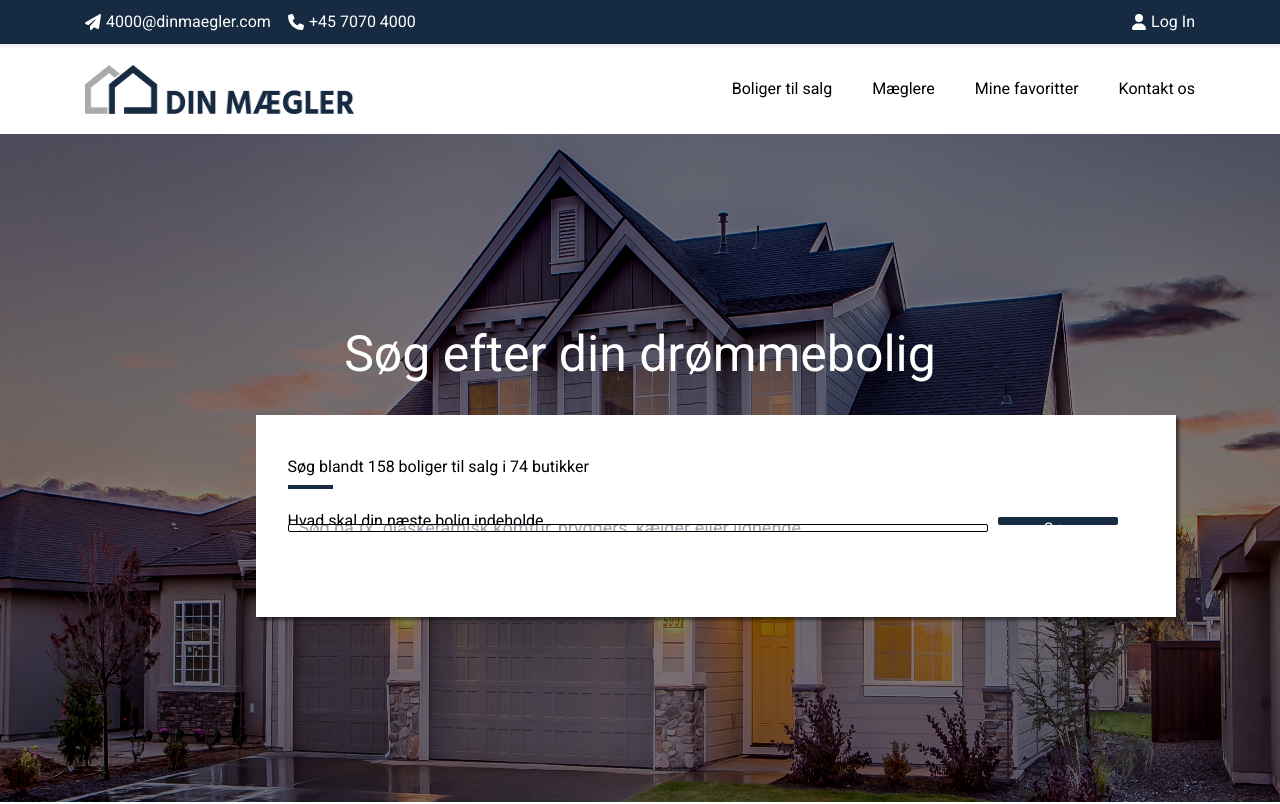
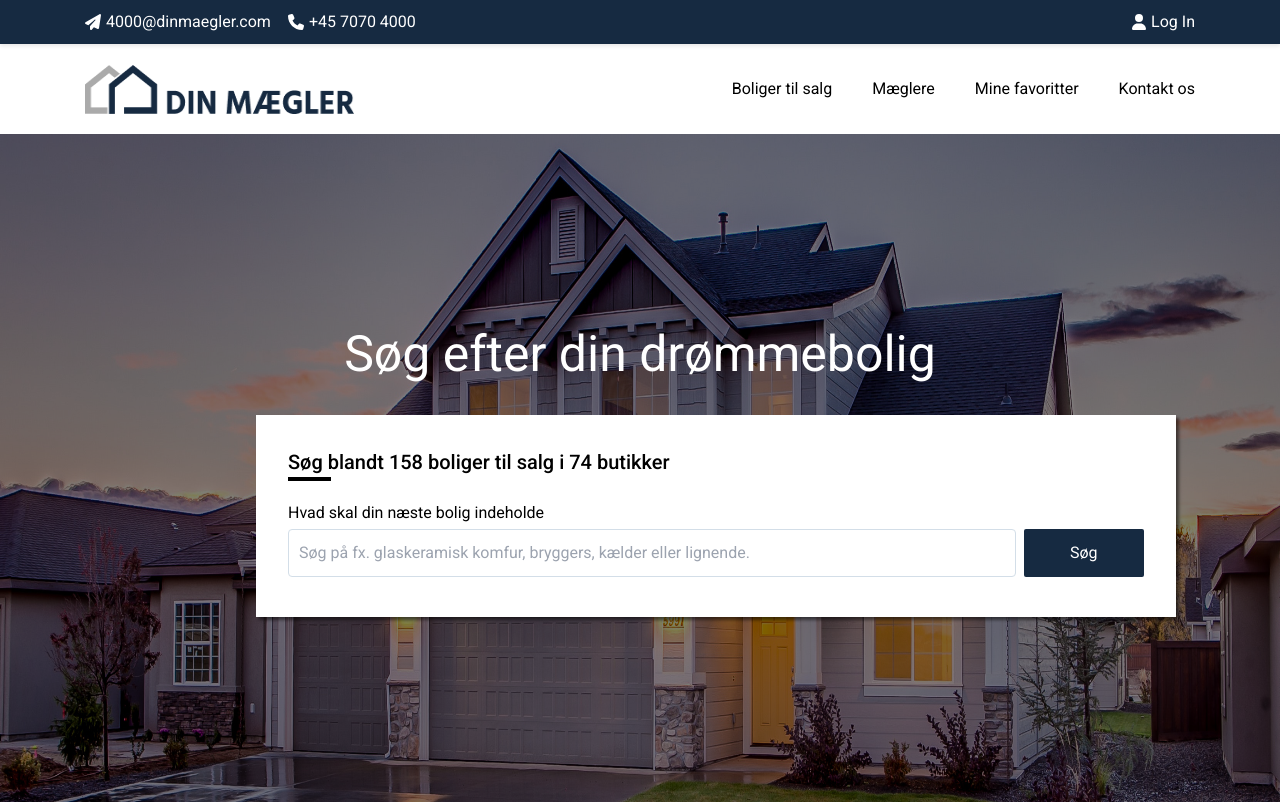
Before and after one commit to Mrleick/Din-maegler, a React (Create React App) app: page / in a window 1280 px wide. Shown: the top 804 px of the page. Built offline with nearby package versions, Linux system fonts and the light colour scheme; no server answers.

Commit message:
Updated/added code.

```diff
--- a/src/components/Button.jsx
+++ b/src/components/Button.jsx
@@ -1,26 +1,8 @@
-import styled from "styled-components";
-
-const StyledButton = styled.button`
-  width: ${(props) => props.width};
-  height: ${(props) => props.height};
-  border-radius: ${(props) => props.borderRadius};
-  color: ${(props) => props.color};
-  background-color: #162a41;
-  border-radius: 2px;
-  border-color: #162a41;
-  cursor: pointer;
-`;
-
-const Button = (props) => {
+const Button = ({ children }) => {
   return (
-    <StyledButton
-      width={props.width}
-      height={props.height}
-      border-radius={props.borderRadius}
-      color={props.color}
-    >
-      {props.text}{" "}
-    </StyledButton>
+    <button className="text-white bg-primary h-[48px] rounded-[2px]">
+      {children}
+    </button>
   );
 };
 
--- a/src/components/SearchForm.jsx
+++ b/src/components/SearchForm.jsx
@@ -1,51 +1,27 @@
-import styled from "styled-components";
-import pind from "../assets/pind.png";
-import Button from "../components/Button";
-
-const SearchBlock = styled.div`
-  width: 857px;
-  height: 138px;
-  margin: 40px auto;
-  display: grid;
-  grid-template-rows: 30px 4px 28px 48px;
-`;
-
-const SearchPindElement = styled.img`
-  width: 45px;
-`;
-
-const SearchInputElement = styled.input`
-  width: 700px;
-  height: 48px;
-  font-size: 18px;
-  margin-top: 7px;
-  margin-right: 10px;
-  border-radius: 2px;
-  border-color: #d3dee8;
-  border: 1px solid;
-  padding-left: 10px;
-`;
-
-const SearchFieldElement = styled.div`
-  margin-top: 20px;
-`;
-
+import { Link } from "react-router-dom";
+import Button from "./Button";
 function SearchForm() {
   return (
-    <SearchBlock>
-      <p>Søg blandt 158 boliger til salg i 74 butikker</p>
-      <SearchPindElement src={pind} alt="linje" />
-
-      <SearchFieldElement>
-        <p>Hvad skal din næste bolig indeholde</p>
-        <SearchInputElement
+    <div className="p-[32px]">
+      <p className="text-[20px] font-medium">
+        Søg blandt 158 boliger til salg i 74 butikker
+      </p>
+      <hr className="w-[43px] border-2 mb-[20px]" />
+      <div>
+        <p className="mb-[4px]">Hvad skal din næste bolig indeholde</p>
+        <input
+          className="w-[728px] h-[48px] mr-[8px] p-[10px] border-[1px] border-shape1 rounded"
           id="search"
           type="search"
           placeholder="Søg på fx. glaskeramisk komfur, bryggers, kælder eller lignende."
         />
-        <Button width="120px" height="48px" color="white" text="Søg"></Button>
-      </SearchFieldElement>
-    </SearchBlock>
+        <Button>
+          <Link className="px-[46px] text-[16px]" to="Properties">
+            Søg
+          </Link>
+        </Button>
+      </div>
+    </div>
   );
 }
 
--- a/src/components/Subscribe.jsx
+++ b/src/components/Subscribe.jsx
@@ -35,11 +35,6 @@ const SubscribeText = styled.h2`
   width: 490px;
 `;
 
-const SubscribeInput = styled.input`
-  width: 540px;
-  height: 74px;
-`;
-
 const Subscribe = () => {
   return (
     <SubscribeDiv>
@@ -48,7 +43,8 @@ const Subscribe = () => {
           <SubscribeText>
             Tilmeld dig vores nyhedsbrev og hold dig opdateret på boligmarkedet
           </SubscribeText>
-          <SubscribeInput
+          <input
+            className="w-[520px] max-h-[78px] pl-[10px] py-[20px] rounded"
             id="email"
             autoComplete="email"
             placeholder="Indtast din email adresse"
--- a/src/index.js
+++ b/src/index.js
@@ -8,6 +8,7 @@ import {
 } from "react-router-dom";
 import App from "./App";
 import Home from "./pages/home";
+import Properties from "./pages/propertylist";
 import "./global.css";
 
 const root = createRoot(document.getElementById("root"));
@@ -15,6 +16,7 @@ const router = createBrowserRouter(
   createRoutesFromElements(
     <Route path="/" element={<App />}>
       <Route index element={<Home />} />
+      <Route path="Properties" element={<Properties />} />
     </Route>
   )
 );
--- a/src/pages/propertylist.jsx
+++ b/src/pages/propertylist.jsx
@@ -0,0 +1,9 @@
+const Property = () => {
+  return (
+    <div>
+      <h1>LALALALLALA</h1>
+    </div>
+  );
+};
+
+export default Property;
--- a/tailwind.config.js
+++ b/tailwind.config.js
@@ -14,6 +14,7 @@ module.exports = {
       third: "#FFFFFF",
       para01: "#333333",
       para02: "#7B7B7B",
+      shape1: "#D3DEE8",
       shape2: "#EEF7FF",
       agentbordercolor: "#D3DEE8",
       agentshadow: "rgba(0, 115, 225, 0.06)",
```
